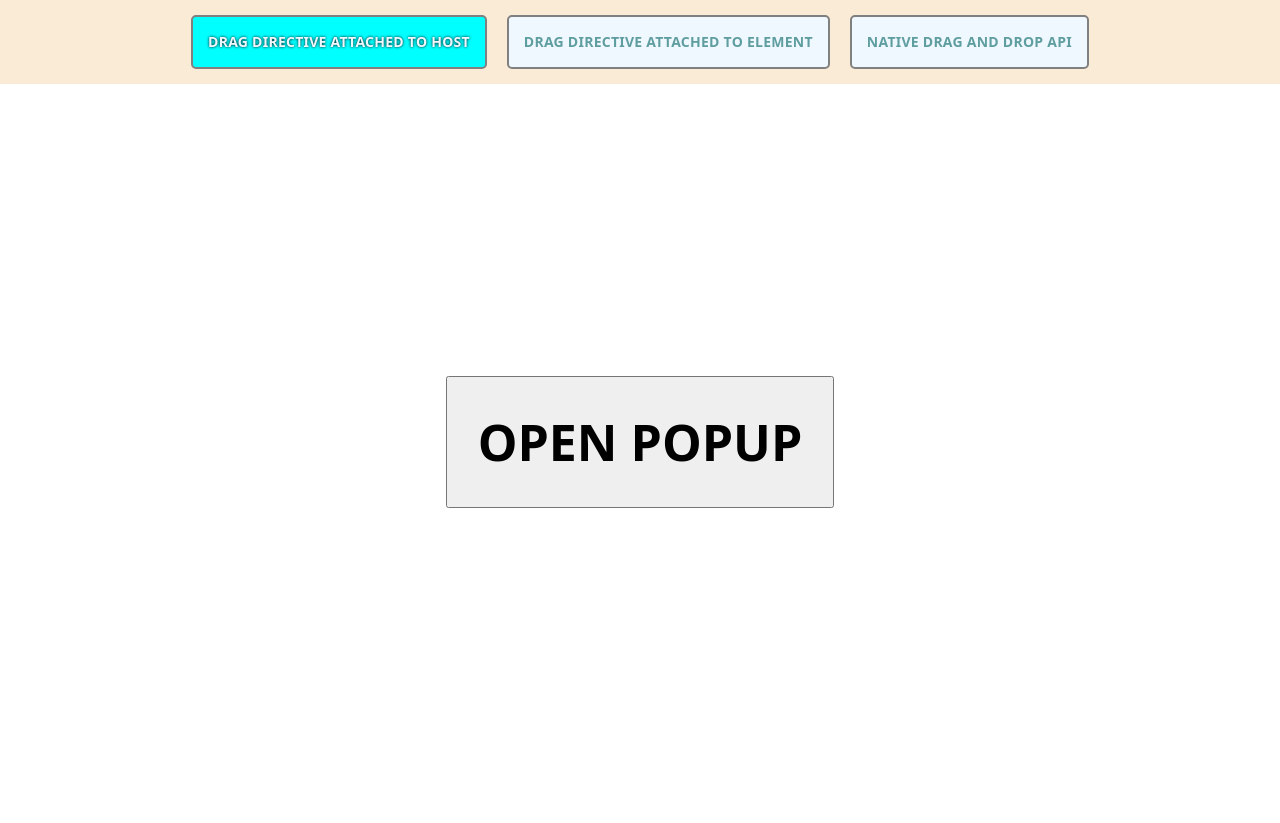
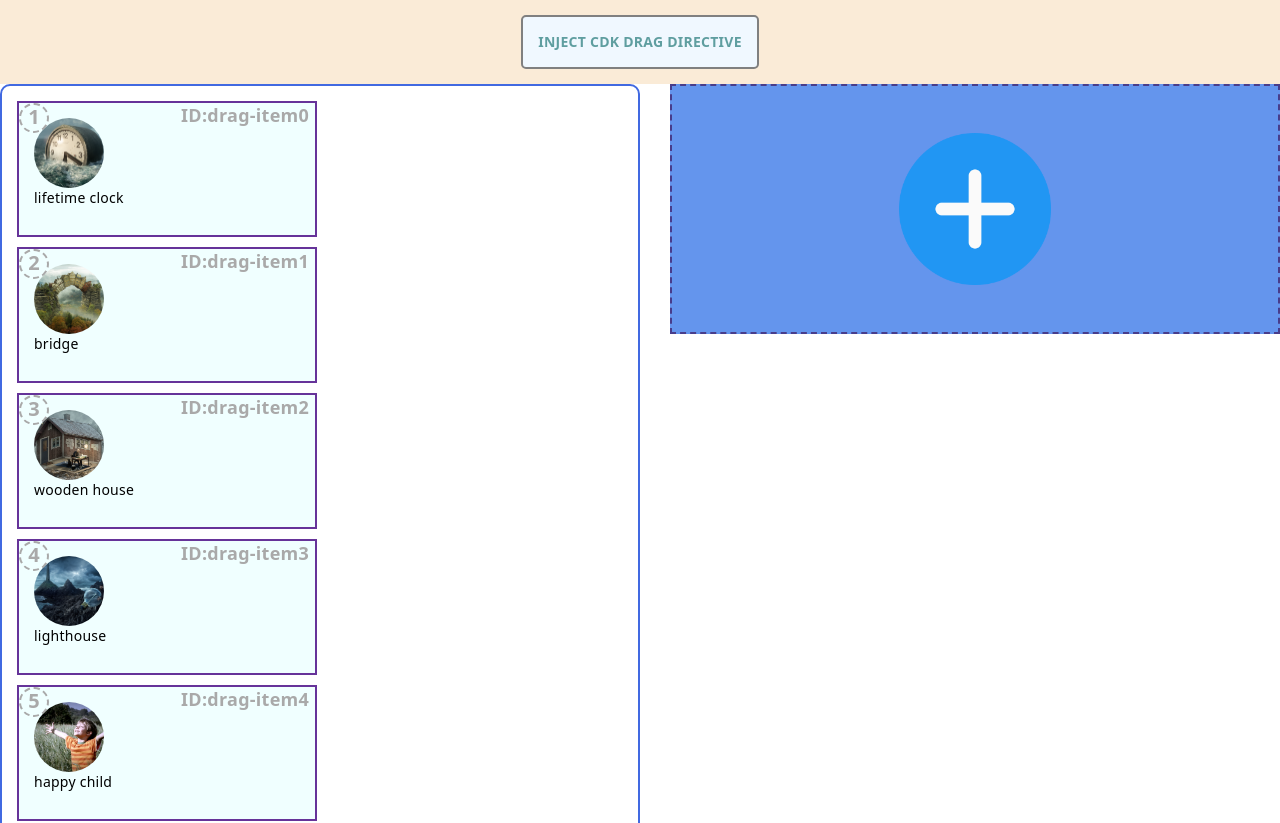
Before and after one commit to evheniyrz/angular-cdk-drag-handle, an Angular app: page / in a window 1280 px wide. Shown: the top 823 px of the page. Before the commit the page ends 800 px from the top, so only its background shows below. Built offline with nearby package versions, Linux system fonts and the light colour scheme.

Commit message:
bug when cdkdrop directive injected in component class

```diff
--- a/src/app/app-routing.ts
+++ b/src/app/app-routing.ts
@@ -1,26 +1,26 @@
 import { Routes } from '@angular/router';
 
 export const routes: Routes = [
+  // {
+  //   path: '',
+  //   loadComponent: () =>
+  //     import('./pages/popup-window-caller/popup-window-caller.component').then(
+  //       (c) => c.PopupWindowCallerComponent
+  //     ),
+  // },
+  // {
+  //   path: 'element-attached',
+  //   loadComponent: () =>
+  //     import(
+  //       './pages/element-attached-directive/element-attached-directive.component'
+  //     ).then((c) => c.ElementAttachedDirectiveComponent),
+  // },
   {
     path: '',
     loadComponent: () =>
-      import('./pages/popup-window-caller/popup-window-caller.component').then(
-        (c) => c.PopupWindowCallerComponent
-      ),
-  },
-  {
-    path: 'element-attached',
-    loadComponent: () =>
       import(
-        './pages/element-attached-directive/element-attached-directive.component'
-      ).then((c) => c.ElementAttachedDirectiveComponent),
-  },
-  {
-    path: 'native-dnd-api',
-    loadComponent: () =>
-      import(
-        './pages/native-drag-and-drop-api/native-drag-and-drop-api.component'
-      ).then((c) => c.NativeDragAndDropApiComponent),
+        './pages/drop-sorting-implementation/drop-sorting-implementation.component'
+      ).then((c) => c.DropSortingImplementationComponent),
   },
   {
     path: '**',
--- a/src/app/app.component.html
+++ b/src/app/app.component.html
@@ -1,6 +1,6 @@
 <header>
   <nav>
-    <a
+    <!-- <a
       routerLink="/"
       routerLinkActive="active-link"
       [routerLinkActiveOptions]="{ exact: true }"
@@ -11,12 +11,12 @@
       routerLinkActive="active-link"
       [routerLinkActiveOptions]="{ exact: true }"
       >drag directive attached to element</a
-    >
+    > -->
     <a
       routerLink="native-dnd-api"
       routerLinkActive="active-link"
       [routerLinkActiveOptions]="{ exact: true }"
-      >native drag and drop api</a
+      >inject cdk drag directive</a
     >
   </nav>
 </header>
--- /dev/null
+++ b/src/app/pages/drop-sorting-implementation/drop-item-list.ts
@@ -0,0 +1,47 @@
+export interface DropItem {
+    src: string;
+    description: string;
+  }
+
+  export const DROP_ITEM_LIST = [
+    {
+      src: 'assets/lifetime.jpg',
+      description: 'lifetime clock',
+    },
+    {
+      src: 'assets/self-supporting.jpg',
+      description: 'bridge',
+    },
+    {
+      src: 'assets/the-architect-Erik-Johansson.jpg',
+      description: 'wooden house',
+    },
+    {
+      src: 'assets/TheLightKeeper_ErikJohansson.jpg',
+      description: 'lighthouse',
+    },
+    {
+      src: 'assets/xNmhCasJuW4.jpg',
+      description: 'happy child',
+    },
+    {
+      src: 'assets/344296348_n.jpg',
+      description: 'piramide set',
+    },
+    {
+      src: 'assets/68754961_n.jpg',
+      description: 'some awesome description',
+    },
+    {
+      src: 'assets/30859551_n.jpg',
+      description: 'some awesome description',
+    },
+    {
+      src: 'assets/9544267_n.jpg',
+      description: 'some awesome description',
+    },
+    {
+      src: 'assets/1486871_n.jpg',
+      description: 'some awesome description',
+    },
+  ];
--- /dev/null
+++ b/src/app/pages/drop-sorting-implementation/drop-sorting-implementation.component.html
@@ -0,0 +1,34 @@
+<div class="drop-list" CdkDropListGroup>
+    <div
+      class="drag-drop-container"
+      id="sourceContainer"
+      #sourceContainer
+      cdkDropList
+      [cdkDropListData]="itemList"
+      cdkDropListOrientation="horizontal"
+      (cdkDropListDropped)="drop($event)"
+    >
+      @for(item of itemList; track item;let idx = $index){
+      <div
+        class="drag-item"
+        [id]="'drag-item' + idx"
+        cdkDrag
+        [cdkDragData]="item"
+        #cdkDragRef="cdkDrag"
+      >
+        <img [src]="item.src" alt="" width="70" height="70" />
+        <div class="description">
+          <p>{{ item.description }}</p>
+        </div>
+      </div>
+      }
+    </div>
+    <div
+      class="target-drop-container"
+      id="targetContainer"
+      #targetContainer
+      cdkDropList
+      cdkDropListOrientation="horizontal"
+      (cdkDropListDropped)="dropTarget($event)"
+    ></div>
+  </div>
--- /dev/null
+++ b/src/app/pages/drop-sorting-implementation/drop-sorting-implementation.component.scss
@@ -0,0 +1,114 @@
+:host {
+    display: block;
+    width: 100%;
+    height: 100%;
+    .drop-list {
+      display: flex;
+      width: 100%;
+      height: 100%;
+      align-items: flex-start;
+      gap: 30px;
+    }
+    .drag-drop-container {
+      display: flex;
+      flex-flow: row wrap;
+      flex: 1 1;
+      gap: 10px;
+      align-content: flex-start;
+      justify-content: flex-start;
+      width: max-content;
+      padding: 15px;
+      counter-reset: dragItem;
+      border: 2px solid royalblue;
+      border-radius: 10px;
+    }
+
+    .drag-item {
+      position: relative;
+      width: 300px;
+      border: 2px solid rebeccapurple;
+      background-color: azure;
+      pointer-events: all;
+      cursor: grab;
+      padding: 15px;
+      box-sizing: border-box;
+    }
+
+    .drag-item > *,
+    .drag-item > *::after,
+    .drag-item > *::before,
+    .drag-item::after,
+    .drag-item::before {
+      pointer-events: none;
+    }
+
+    .drag-item::before,
+    .drag-item::after {
+      position: absolute;
+      top: 0;
+      font-family: system-ui, -apple-system, BlinkMacSystemFont, "Segoe UI",
+        Roboto, Oxygen, Ubuntu, Cantarell, "Open Sans", "Helvetica Neue",
+        sans-serif;
+      font-weight: 600;
+      line-height: 18px;
+      color: darkgray;
+      padding: 3px;
+      z-index: 3;
+    }
+
+    .drag-item::before {
+      left: 0;
+      width: 30px;
+      aspect-ratio: 1;
+      counter-increment: dragItem;
+      content: counter(dragItem);
+      font-size: 20px;
+      text-align: center;
+      border: 2px dashed darkgray;
+      border-radius: 50% 50%;
+    }
+
+    .drag-item::after {
+      right: 3px;
+      content: "ID:" attr(id);
+      font-size: 18px;
+      text-align: right;
+    }
+
+    .drag-item.dragged > *,
+    .drag-item.dragged::after {
+      visibility: hidden;
+    }
+
+    .drag-item.dragged::before {
+      content: "PLACEHOLDER";
+      border: 2px dashed darkgray;
+      width: min-content;
+      aspect-ratio: unset;
+      border-radius: unset;
+      top: 50%;
+      left: 50%;
+      transform: translate(-50%, -50%);
+      padding: 5px;
+    }
+
+    .drag-item:active {
+      cursor: grabbing;
+    }
+
+    .drag-item img {
+      display: block;
+      object-fit: cover;
+      border-radius: 50%;
+    }
+
+    .target-drop-container {
+      counter-reset: dragItem;
+      flex: 1 1;
+      position: relative;
+      min-width: 250px;
+      min-height: 250px;
+      background: url(/assets/plus.png) center / 25% no-repeat, cornflowerblue;
+      border: 2px dashed darkslateblue;
+    }
+  }
--- /dev/null
+++ b/src/app/pages/drop-sorting-implementation/drop-sorting-implementation.component.ts
@@ -0,0 +1,28 @@
+import { Component, ViewChild, inject } from '@angular/core';
+import { DROP_ITEM_LIST, DropItem } from './drop-item-list';
+import { CdkDrag, CdkDropList, CdkDropListGroup, CdkDragDrop } from '@angular/cdk/drag-drop';
+
+@Component({
+  selector: 'app-drop-sorting-implementation',
+  standalone: true,
+  imports: [CdkDrag, CdkDropList, CdkDropListGroup],
+  templateUrl: './drop-sorting-implementation.component.html',
+  styleUrl: './drop-sorting-implementation.component.scss',
+  providers:[CdkDrag]
+})
+export class DropSortingImplementationComponent {
+  public itemList: DropItem[] = DROP_ITEM_LIST;
+
+  private cdkDrag: CdkDrag = inject(CdkDrag);
+
+  // @ViewChild('cdkDragRef', { read: CdkDrag })
+  // cdkDragRef!: CdkDrag;
+
+  drop(event: CdkDragDrop<DropItem[]>): void {
+    if (event.container === event.previousContainer) {
+      console.log('IN SAME', { event, dr: this.cdkDrag });
+
+    }
+  }
+  dropTarget(event: CdkDragDrop<DropItem>): void {}
+}
--- a/src/app/pages/native-drag-and-drop-api/handlers.ts
+++ b/src/app/pages/native-drag-and-drop-api/handlers.ts
@@ -107,7 +107,7 @@ export function dragEndHandler(this: any, ev: DragEvent) {
 export function dropHandler(this: any, ev: DragEvent) {
   ev.preventDefault();
 
-  if (ev.target === this) {
+  if (ev.target === this && !!!ev.dataTransfer!.files.length) {
     const data = ev.dataTransfer!.getData('text');
     const draggedElement = document.getElementById(data);
 
@@ -116,5 +116,29 @@ export function dropHandler(this: any, ev: DragEvent) {
       ev.dataTransfer!.clearData();
     }
     draggedElement!.classList.remove('dragged');
+  } else if(!!ev.dataTransfer!.files.length) {
+    console.log('FILES', {F: ev.dataTransfer!.files});
+    const img = document.createElement('img');
+    const div = document.createElement('div');
+    div.classList.add('drag-item');
+    div.setAttribute('draggable', 'true');
+    if(this.children.length){
+      div.id= `drag-item-${this.children.length}img`;
+    } else {
+      div.id= `drag-item-0img`;
+    }
+    const reader = new FileReader();
+		reader.onload = function(e: ProgressEvent<FileReader>) {
+
+        img.style.width= '100%';
+        img.style.objectFit = 'cover';
+				img.src=e.target!.result as string;
+        div.appendChild(img);
+
+		}
+		reader.readAsDataURL(ev.dataTransfer!.files.item(0)!);
+    const currentItemList = Array.from(this.children);
+    currentItemList.push(div);
+    this.replaceChildren(...currentItemList);
   }
 }
```
Also changed, not shown: 1 other file (tests, documents, lock files or other folders).
